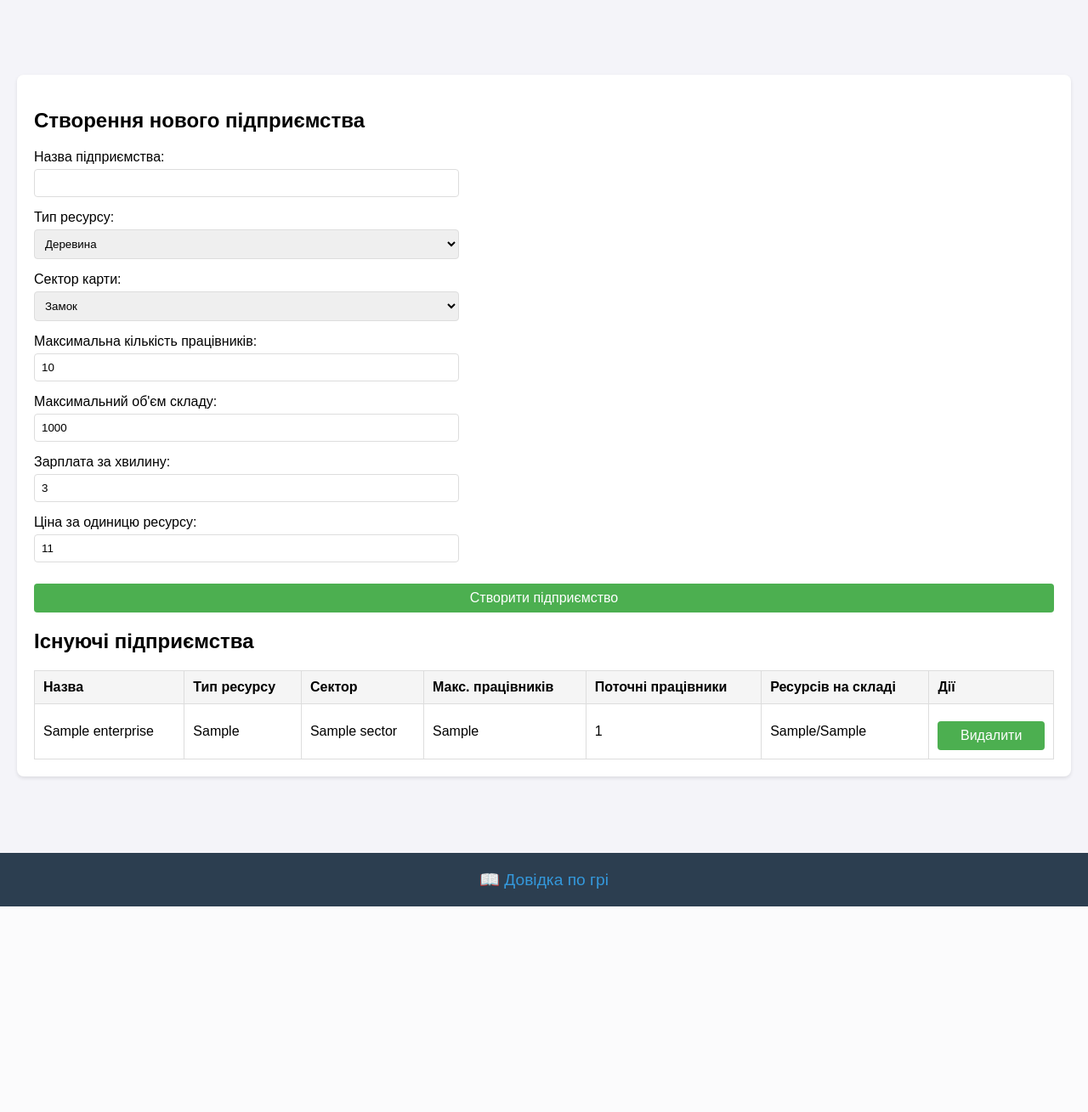
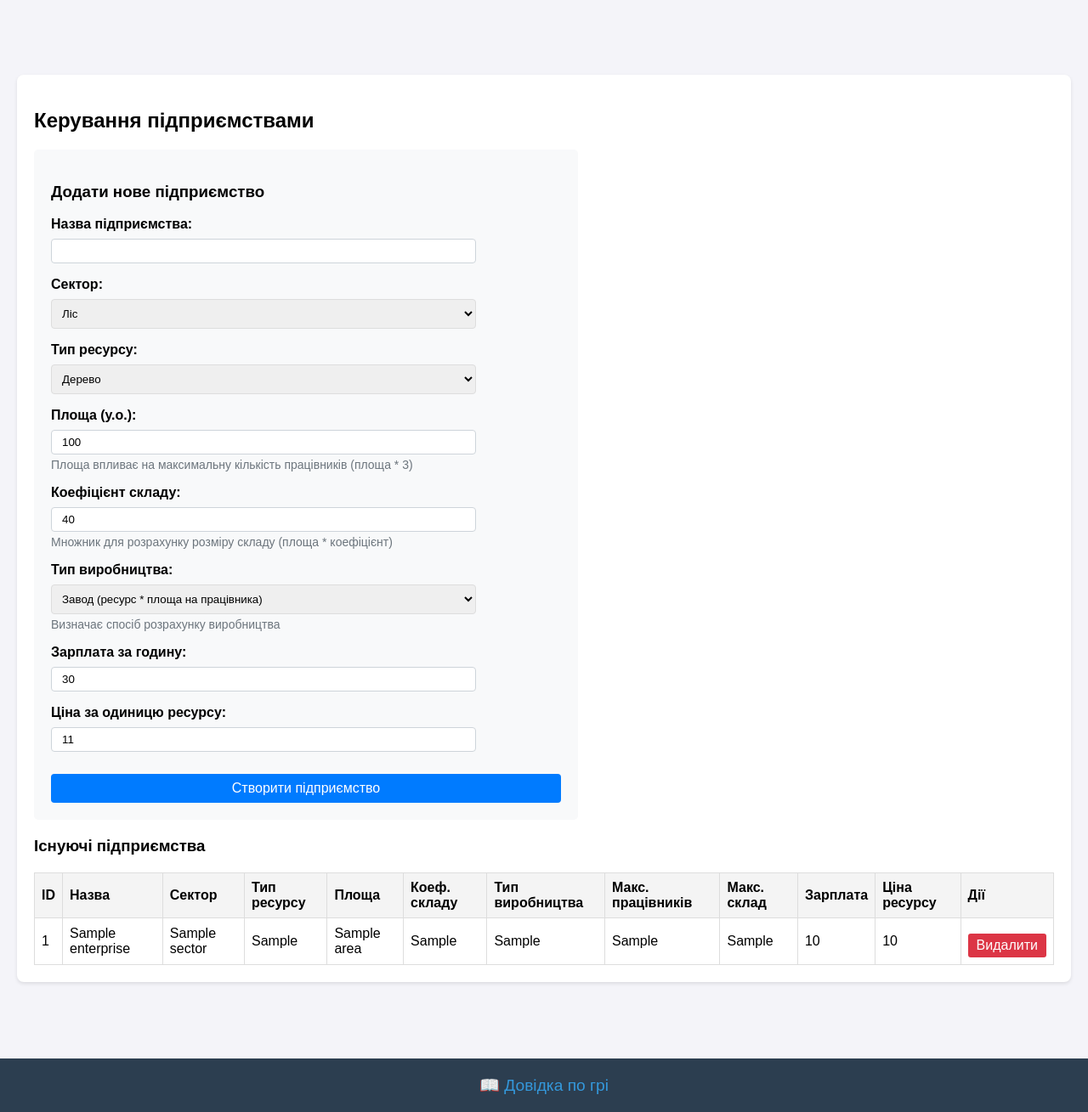
Before and after one commit to yStasiv/browserStrategy, a FastAPI app: template frontend/templates/admin_enterprises.html in a window 1280 px wide. Shown: the whole page at 85% size. Before the commit the page ends 1067 px from the top, so only its background shows below. Run offline with FastAPI, Linux system fonts and the light colour scheme; the template is opened without the code that fills it: most values are stand-ins (such as "Sample title", 1, 10 or a date in 2020); some libraries are stand-ins or nearby versions.

Commit message:
Update enterprises

```diff
--- a/0_migration/add_avatar_url_column.py
+++ b/0_migration/add_avatar_url_column.py
@@ -8,8 +8,8 @@ connection = engine.connect()
 metadata = MetaData()
 
 
-connection.execute(text('ALTER TABLE enterprises ADD COLUMN balance INTEGER DEFAULT 1000'))  # add column
-# connection.execute(text('ALTER TABLE users ADD COLUMN work_start_time DATETIME DEFAULT null'))  # add column
+connection.execute(text('ALTER TABLE enterprises ADD COLUMN storage_multiplier INTEGER DEFAULT 20'))  # add column
+connection.execute(text('ALTER TABLE enterprises ADD COLUMN production_type STRING DEFAULT "mine"'))  # add column
 # connection.execute(text('ALTER TABLE users DROP COLUMN map_н'))  # drop column
 # connection.execute(text("UPDATE users SET map_x = :value"), {"value": 50})  # update column
 
--- a/backend/models.py
+++ b/backend/models.py
@@ -103,10 +103,13 @@ class Enterprise(Base):
     sector = Column(String, default="Castle")  # Додаємо поле для сектора
     resource_type = Column(String)  # Тип ресурсу (wood, stone, etc.)
     resource_stored = Column(Integer, default=0)  # Кількість ресурсу на складі
+    area = Column(Integer, default=100)  # Площа підприємства в умовних одиницях
     last_production_time = Column(DateTime, nullable=True)  # Час останнього виробництва
     workers_count = Column(Integer, default=0)  # Кількість працівників
     max_workers = Column(Integer, default=10)  # Максимальна кількість працівників
     max_storage = Column(Integer, default=666)  # Максимальна кількість ресурсу на складі
-    salary = Column(Integer, default=3)  # Зарплата за хвилину
+    salary = Column(Integer, default=30)  # Зарплата за годину
     item_price = Column(Integer, default=11)  # Ціна за одиницю ресурсу
     balance = Column(Integer, default=1000)  # Додаємо поле балансу
+    storage_multiplier = Column(Integer, default=40)  # Коефіцієнт для розміру складу
+    production_type = Column(String, default="factory")  # factory або mine
--- /dev/null
+++ b/frontend/templates/admin/enterprise_form.html
@@ -0,0 +1,98 @@
+<form method="POST" action="/admin/enterprises/add" class="enterprise-form">
+    <div class="form-group">
+        <label for="name">Назва підприємства:</label>
+        <input type="text" id="name" name="name" required>
+    </div>
+
+    <div class="form-group">
+        <label for="sector">Сектор:</label>
+        <select id="sector" name="sector" required>
+            <option value="Forest">Ліс</option>
+            <option value="Mountain">Гори</option>
+            <option value="Castle">Замок</option>
+        </select>
+    </div>
+
+    <div class="form-group">
+        <label for="resource_type">Тип ресурсу:</label>
+        <select id="resource_type" name="resource_type" required>
+            <option value="wood">Дерево</option>
+            <option value="stone">Камінь</option>
+            <option value="gold">Золото</option>
+        </select>
+    </div>
+
+    <div class="form-group">
+        <label for="area">Площа (у.о.):</label>
+        <input type="number" id="area" name="area" min="1" max="999" value="100" required>
+        <small class="form-text">Площа впливає на максимальну кількість працівників (площа * 3)</small>
+    </div>
+
+    <div class="form-group">
+        <label for="storage_multiplier">Коефіцієнт складу:</label>
+        <input type="number" id="storage_multiplier" name="storage_multiplier" min="1" max="999" value="40" required>
+        <small class="form-text">Множник для розрахунку розміру складу (площа * коефіцієнт)</small>
+    </div>
+
+    <div class="form-group">
+        <label for="production_type">Тип виробництва:</label>
+        <select id="production_type" name="production_type" required>
+            <option value="factory">Завод (ресурс * площа на працівника)</option>
+            <option value="mine">Шахта (1 ресурс на працівника)</option>
+        </select>
+        <small class="form-text">Визначає спосіб розрахунку виробництва</small>
+    </div>
+
+    <div class="form-group">
+        <label for="salary">Зарплата за годину:</label>
+        <input type="number" id="salary" name="salary" min="1" value="30" required>
+    </div>
+
+    <div class="form-group">
+        <label for="item_price">Ціна за одиницю ресурсу:</label>
+        <input type="number" id="item_price" name="item_price" min="1" value="11" required>
+    </div>
+
+    <button type="submit">Створити підприємство</button>
+</form>
+
+<style>
+.form-group {
+    margin-bottom: 1rem;
+}
+
+.form-group label {
+    display: block;
+    margin-bottom: 0.5rem;
+    font-weight: bold;
+}
+
+.form-text {
+    display: block;
+    margin-top: 0.25rem;
+    font-size: 0.875rem;
+    color: #6c757d;
+}
+
+input[type="number"],
+input[type="text"],
+select {
+    width: 100%;
+    padding: 0.375rem 0.75rem;
+    border: 1px solid #ced4da;
+    border-radius: 0.25rem;
+}
+
+button {
+    padding: 0.5rem 1rem;
+    background-color: #007bff;
+    color: white;
+    border: none;
+    border-radius: 0.25rem;
+    cursor: pointer;
+}
+
+button:hover {
+    background-color: #0056b3;
+}
+</style>
--- a/frontend/templates/admin_enterprises.html
+++ b/frontend/templates/admin_enterprises.html
@@ -4,79 +4,49 @@
 
 {% block body %}
 <div class="admin-panel">
-    <h2>Створення нового підприємства</h2>
-    <form method="POST" action="/admin/enterprises/create">
-        <div class="form-group">
-            <label for="name">Назва підприємства:</label>
-            <input type="text" id="name" name="name" required>
+    <h2>Керування підприємствами</h2>
+
+    <div class="enterprise-form-container">
+        <h3>Додати нове підприємство</h3>
+        {% include 'admin/enterprise_form.html' %}
     </div>
 
-        <div class="form-group">
-            <label for="resource_type">Тип ресурсу:</label>
-            <select id="resource_type" name="resource_type" required>
-                <option value="wood">Деревина</option>
-                <option value="stone">Камінь</option>
-                <option value="gold">Золото</option>
-            </select>
-        </div>
-
-        <div class="form-group">
-            <label for="sector">Сектор карти:</label>
-            <select id="sector" name="sector" required>
-                <option value="Castle">Замок</option>
-                <option value="Forest">Ліс</option>
-                <option value="Mountain">Гори</option>
-            </select>
-        </div>
-
-        <div class="form-group">
-            <label for="max_workers">Максимальна кількість працівників:</label>
-            <input type="number" id="max_workers" name="max_workers" value="10" required>
-        </div>
-
-        <div class="form-group">
-            <label for="max_storage">Максимальний об'єм складу:</label>
-            <input type="number" id="max_storage" name="max_storage" value="1000" required>
-        </div>
-
-        <div class="form-group">
-            <label for="salary">Зарплата за хвилину:</label>
-            <input type="number" id="salary" name="salary" value="3" required>
-        </div>
-
-        <div class="form-group">
-            <label for="item_price">Ціна за одиницю ресурсу:</label>
-            <input type="number" id="item_price" name="item_price" value="11" required>
-        </div>
-
-        <button type="submit">Створити підприємство</button>
-    </form>
-
-    <h2>Існуючі підприємства</h2>
-    <table class="enterprises-table">
+    <div class="enterprises-list">
+        <h3>Існуючі підприємства</h3>
+        <table>
             <thead>
                 <tr>
+                    <th>ID</th>
                     <th>Назва</th>
+                    <th>Сектор</th>
                     <th>Тип ресурсу</th>
-                <th>Сектор</th>
+                    <th>Площа</th>
+                    <th>Коеф. складу</th>
+                    <th>Тип виробництва</th>
                     <th>Макс. працівників</th>
-                <th>Поточні працівники</th>
-                <th>Ресурсів на складі</th>
+                    <th>Макс. склад</th>
+                    <th>Зарплата</th>
+                    <th>Ціна ресурсу</th>
                     <th>Дії</th>
                 </tr>
             </thead>
             <tbody>
                 {% for enterprise in enterprises %}
                 <tr>
+                    <td>{{ enterprise.id }}</td>
                     <td>{{ enterprise.name }}</td>
+                    <td>{{ enterprise.sector }}</td>
                     <td>{{ enterprise.resource_type }}</td>
-                <td>{{ enterprise.sector }}</td>
+                    <td>{{ enterprise.area }}</td>
+                    <td>{{ enterprise.storage_multiplier }}</td>
+                    <td>{{ enterprise.production_type }}</td>
                     <td>{{ enterprise.max_workers }}</td>
-                <td>{{ enterprise.workers_count }}</td>
-                <td>{{ enterprise.resource_stored }}/{{ enterprise.max_storage }}</td>
+                    <td>{{ enterprise.max_storage }}</td>
+                    <td>{{ enterprise.salary }}</td>
+                    <td>{{ enterprise.item_price }}</td>
                     <td>
-                    <form method="POST" action="/admin/enterprises/delete/{{ enterprise.id }}" style="display: inline;">
-                        <button type="submit" onclick="return confirm('Ви впевнені?')">Видалити</button>
+                        <form action="/admin/enterprises/delete/{{ enterprise.id }}" method="POST" style="display: inline;">
+                            <button type="submit" class="delete-btn">Видалити</button>
                         </form>
                     </td>
                 </tr>
@@ -84,26 +54,52 @@
             </tbody>
         </table>
     </div>
+</div>
 
-<script>
-function updateIcon() {
-    const resourceType = document.getElementById('resource_type').value;
-    const iconSelect = document.getElementById('icon_url');
-
-    switch(resourceType) {
-        case 'wood':
-            iconSelect.value = '../static/images/sawmill-icon.png';
-            break;
-        case 'stone':
-            iconSelect.value = '../static/images/mine-icon.png';
-            break;
-        case 'gold':
-            iconSelect.value = '../static/images/gold-mine-icon.png';
-            break;
-    }
+<style>
+.admin-panel {
+    padding: 20px;
 }
 
-// Встановлюємо початкову іконку
-document.addEventListener('DOMContentLoaded', updateIcon);
-</script>
+table {
+    width: 100%;
+    border-collapse: collapse;
+    margin-top: 20px;
+}
+
+th, td {
+    border: 1px solid #ddd;
+    padding: 8px;
+    text-align: left;
+}
+
+th {
+    background-color: #f4f4f4;
+}
+
+tr:nth-child(even) {
+    background-color: #f9f9f9;
+}
+
+.delete-btn {
+    background-color: #dc3545;
+    color: white;
+    border: none;
+    padding: 5px 10px;
+    border-radius: 3px;
+    cursor: pointer;
+}
+
+.delete-btn:hover {
+    background-color: #c82333;
+}
+
+.enterprise-form-container {
+    max-width: 600px;
+    margin: 20px 0;
+    padding: 20px;
+    background-color: #f8f9fa;
+    border-radius: 5px;
+}
+</style>
 {% endblock %}
--- a/frontend/templates/enterprise.html
+++ b/frontend/templates/enterprise.html
@@ -54,13 +54,13 @@
             <div class="stats-grid">
                 <div class="stat-item expenses">
                     <h4>Витрати</h4>
-                    {% set hourly_salary_cost = enterprise.workers_count * enterprise.salary * 60 %}
+                    {% set hourly_salary_cost = enterprise.workers_count * enterprise.salary %}
                     <p>Витрати на зарплати за годину: {{ hourly_salary_cost }} монет</p>
                     <p>Витрати на зарплати за зміну (8 годин): {{ hourly_salary_cost * 8 }} монет</p>
                 </div>
                 <div class="stat-item income">
                     <h4>Доходи</h4>
-                    {% set hourly_production = enterprise.workers_count * 60 * (1 + (enterprise.workers_count // 25) * 0.01) %}
+                    {% set hourly_production = enterprise.workers_count * enterprise.area * (1 + (enterprise.workers_count // 25) * 0.01) %}
                     {% set hourly_income = (hourly_production|round(0)) * enterprise.item_price %}
                     <p>Виробництво ресурсів за годину: {{ hourly_production|round(0) }}</p>
                     <p>Потенційний дохід за годину: {{ hourly_income|round(0) }} монет</p>
--- a/frontend/templates/map.html
+++ b/frontend/templates/map.html
@@ -84,7 +84,10 @@
                         {% endif %}
                         <span>{{ enterprise.name }}</span>
                         <div class="enterprise-info">
-                            Працівники: {{ enterprise.workers_count }}/{{ enterprise.max_workers }}
+                            <p>Площа: {{ enterprise.area }} у.о.</p>
+                            <p>Зарплата: {{ enterprise.salary }} золота/год</p>
+                            <p>Працівники: {{ enterprise.workers_count }}/{{ enterprise.max_workers }}</p>
+                            <p>Склад: {{ enterprise.resource_stored }}/{{ enterprise.max_storage }}</p>
                         </div>
                     </a>
                 {% endfor %}
```
Also changed, not shown: 0_migration/add_enterprises_table.py (deleted, +0 -87 lines), 0_migration/add_sawmill_tables.py (deleted, +0 -28 lines), 0_migration/change_map_sector_to_string.py (deleted, +0 -20 lines), backend/routers/admin.py (+21 -17 lines), backend/routers/enterprise.py (+24 -14 lines), backend/database/users.db. Lines whose indentation alone changed are shown as unchanged.
